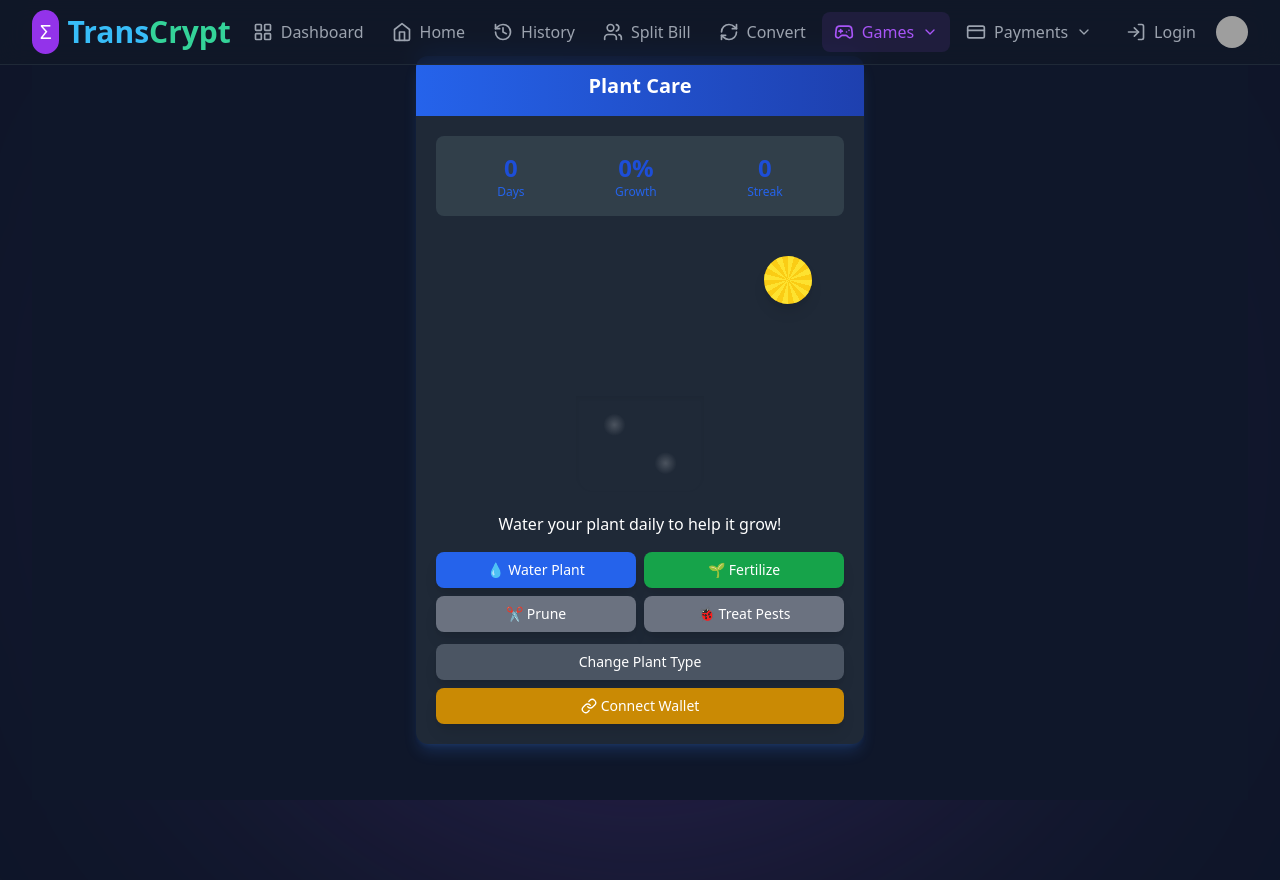
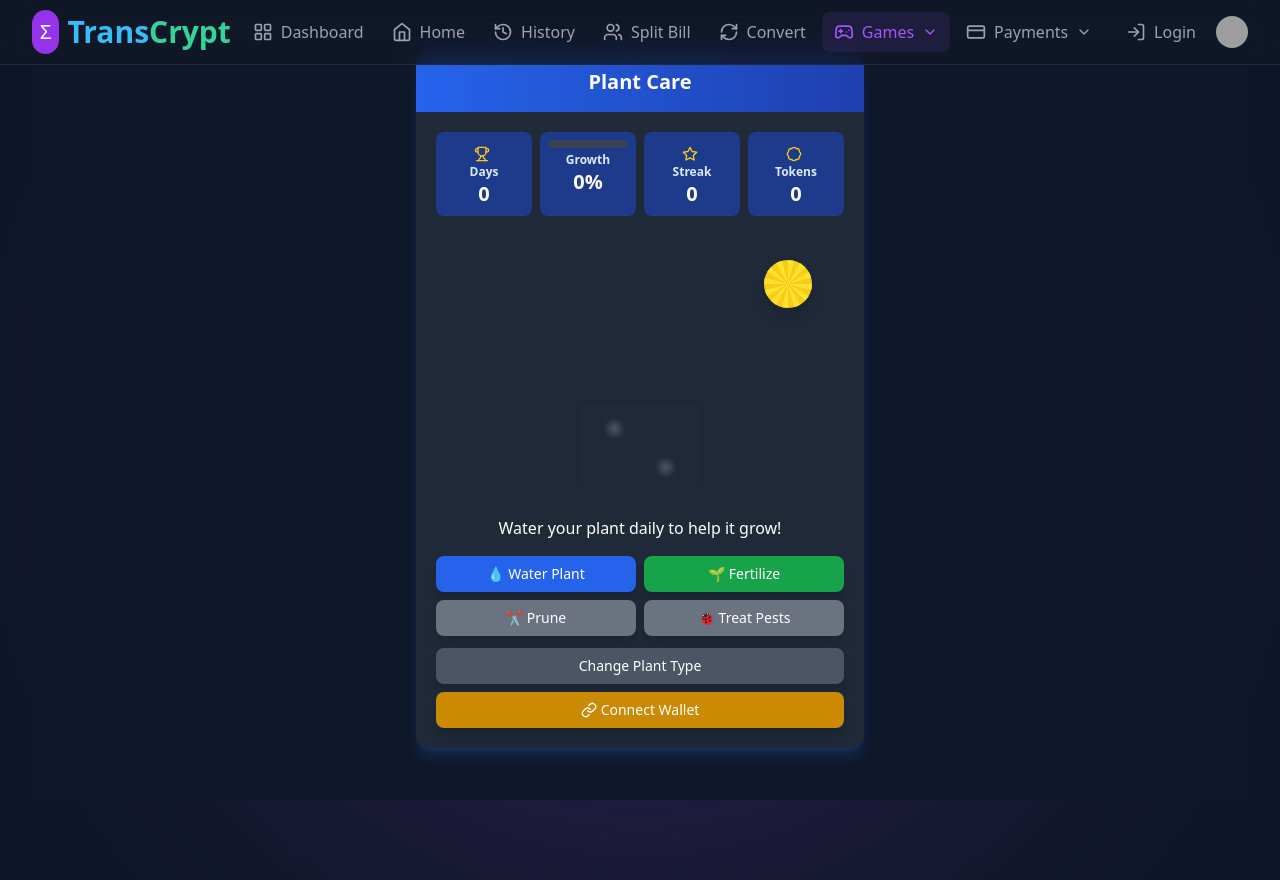
Before and after one commit to kanaksharma67/transccrypt, a React (Vite) app: page /plant-care in a window 1280 px wide. Built offline with nearby package versions, Linux system fonts and the light colour scheme; grey boxes are pictures that could not be loaded.

Commit message:
Update GameStats.tsx

```diff
--- a/src/components/PlantCareGame/GameStats.tsx
+++ b/src/components/PlantCareGame/GameStats.tsx
@@ -1,27 +1,53 @@
+import React from 'react';
+import { Trophy, Star, Badge } from 'lucide-react';
+
 interface GameStatsProps {
   days: number;
   growth: number;
   streak: number;
+  stellarTokens?: number;
+  achievements?: number;
 }
 
-  const GameStats = ({ days, growth, streak }: GameStatsProps) => {
+const GameStats: React.FC<GameStatsProps> = ({
+  days,
+  growth,
+  streak,
+  stellarTokens = 0,
+
+}) => {
   return (
-      <div className="flex justify-around mb-5 bg-teal-100 bg-opacity-10 p-4 rounded-lg">
-        <div className="text-center">
-          <div className="text-2xl font-semibold text-blue-700">{days}</div>
-          <div className="text-xs text-blue-600">Days</div>
+    <div className="grid grid-cols-2 md:grid-cols-4 gap-2 mb-6 text-center">
+      <div className="bg-blue-900 p-2 rounded-lg">
+        <Trophy className="h-4 w-4 inline mr-1 text-yellow-400" />
+        <p className="text-xs font-semibold text-blue-100">Days</p>
+        <h3 className="text-xl font-bold text-white">{days}</h3>
       </div>
-        <div className="text-center">
-          <div className="text-2xl font-semibold text-blue-700">{growth}%</div>
-          <div className="text-xs text-blue-600">Growth</div>
+
+      <div className="bg-blue-900 p-2 rounded-lg">
+        <div className="w-full bg-gray-700 rounded-full h-2 mb-1">
+          <div
+            className="bg-green-500 h-2 rounded-full"
+            style={{ width: `${growth}%` }}
+          ></div>
         </div>
-        <div className="text-center">
-          <div className="text-2xl font-semibold text-blue-700">{streak}</div>
-          <div className="text-xs text-blue-600">Streak</div>
+        <p className="text-xs font-semibold text-blue-100">Growth</p>
+        <h3 className="text-xl font-bold text-white">{growth}%</h3>
+      </div>
+
+      <div className="bg-blue-900 p-2 rounded-lg">
+        <Star className="h-4 w-4 inline mr-1 text-yellow-400" />
+        <p className="text-xs font-semibold text-blue-100">Streak</p>
+        <h3 className="text-xl font-bold text-white">{streak}</h3>
+      </div>
+
+      <div className="bg-blue-900 p-2 rounded-lg">
+        <Badge className="h-4 w-4 inline mr-1 text-yellow-400" />
+        <p className="text-xs font-semibold text-blue-100">Tokens</p>
+        <h3 className="text-xl font-bold text-white">{stellarTokens}</h3>
       </div>
     </div>
   );
 };
 
-//   export default GameStats;
 export default GameStats;
```
Lines whose indentation alone changed are shown as unchanged.
